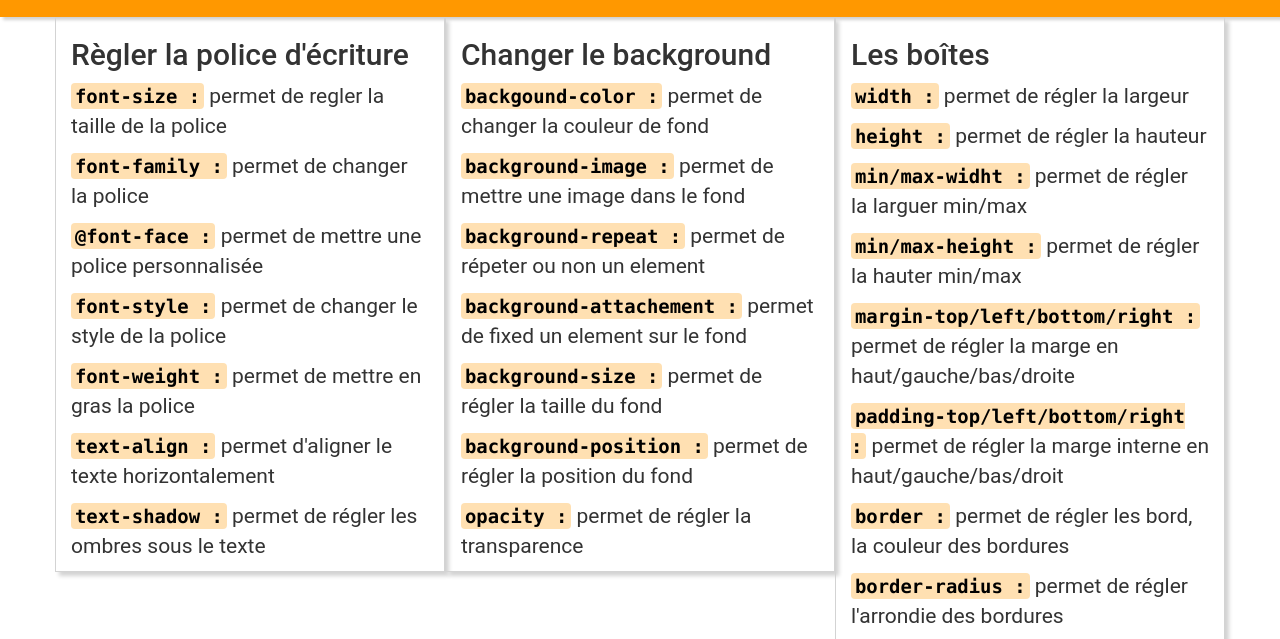
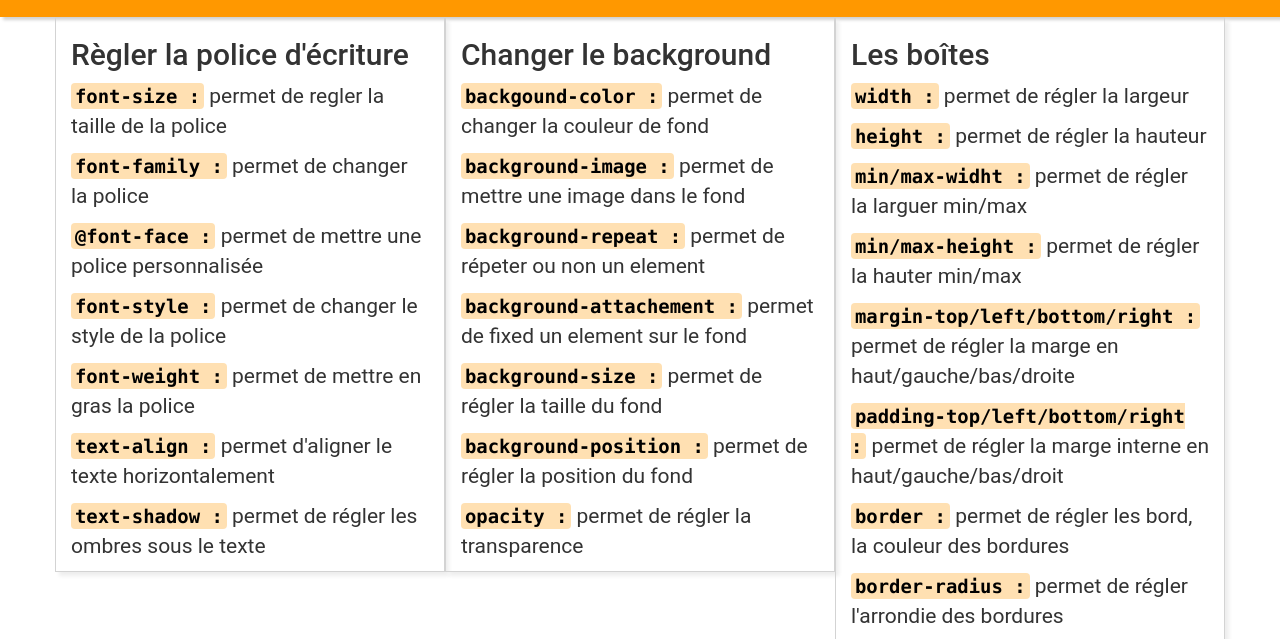
Before and after one commit to akvince/chcss, a plain HTML site: page index.html in a window 1280 px wide. Shown: the part 83-722 px from the top of the page. Drawn offline with Linux system fonts and the light colour scheme.

Commit message:
changement dans le css box-shadow

```diff
--- a/style.css
+++ b/style.css
@@ -22,7 +22,7 @@ header {
 }
 section {
   border: 1px solid lightgray;
-  box-shadow: 4px 4px 4px lightgray;
+  box-shadow: 4px 4px 4px #EEEEEE;
 }
 code {
   background-color: #FFE0B2;
```
